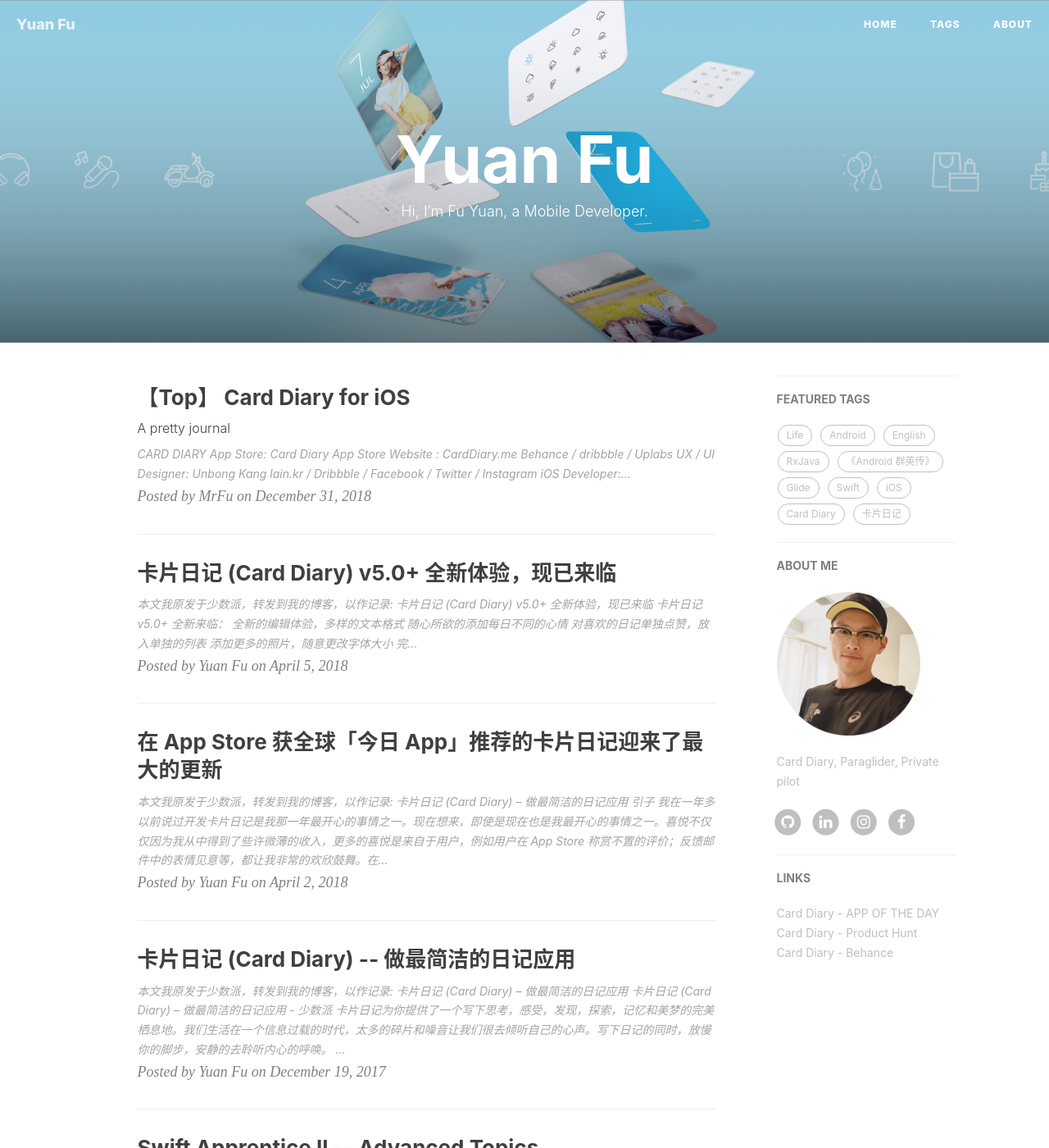
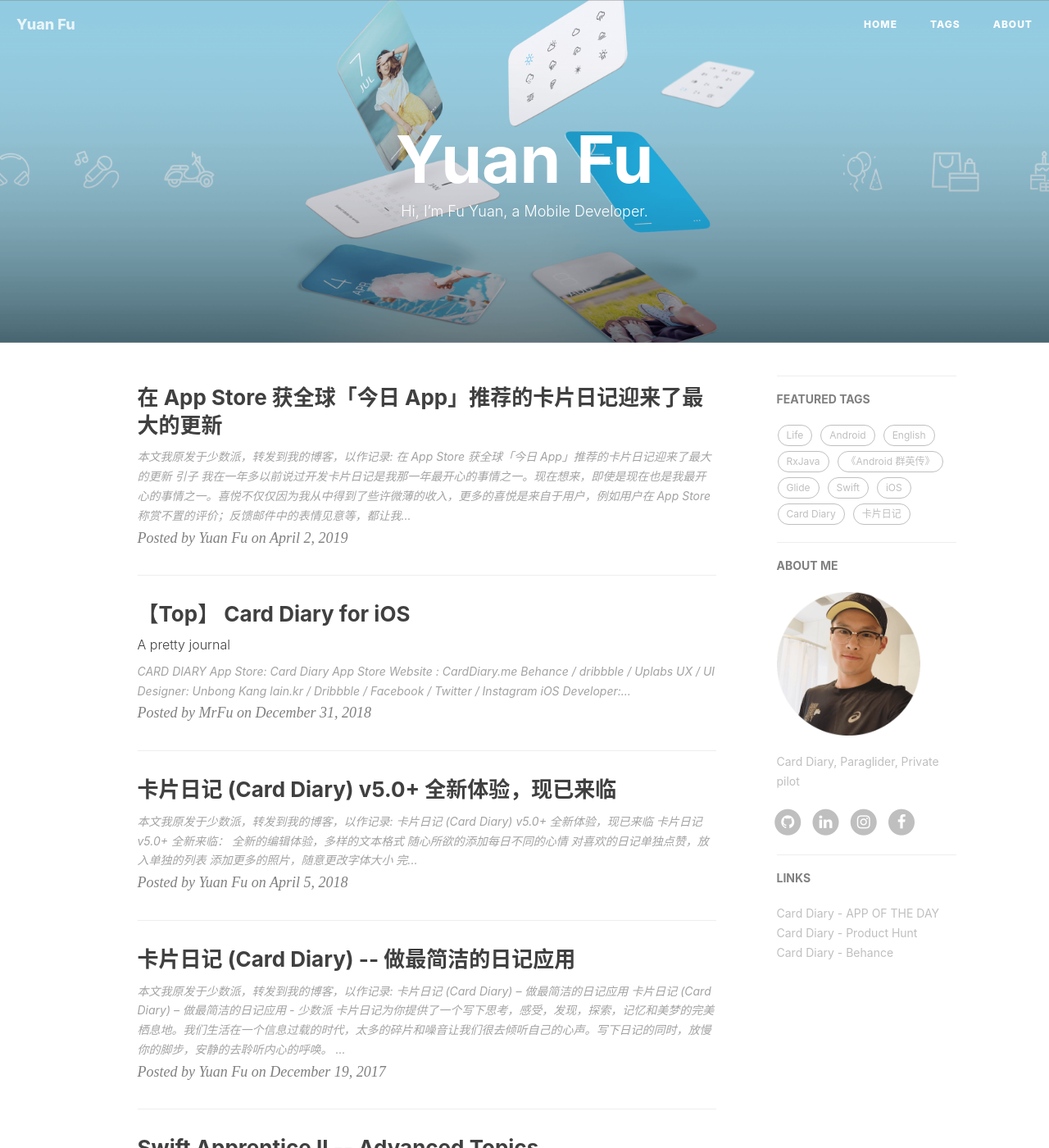
Before and after one commit to MrFuFuFu/mrfufufu.github.io, a Jekyll site: the page built from index.html, in a window 1280 px wide and 1400 px high. Shown: the whole window at 82% size. Built offline with Jekyll 4.4.1, drawn with Linux system fonts in a browser that asks for light colours; nearby versions of some CDN libraries; the list of posts is cut into pages by our own code; comment, search, counter and statistics services are not loaded.

Commit message:
update info

```diff
--- a/_posts/2019-04-02-SSpai-CardDiaryNewUpdate.md
+++ b/_posts/2019-04-02-SSpai-CardDiaryNewUpdate.md
@@ -2,14 +2,14 @@
 layout: post
 title:  在 App Store 获全球「今日 App」推荐的卡片日记迎来了最大的更新
 author: Yuan Fu
-date:   2018-04-02
+date:   2019-04-02
 catalog:    true
 tags:
     - Card Diary
     - 卡片日记
 ---
 
-> 本文我原发于少数派，转发到我的博客，以作记录: [卡片日记 (Card Diary) -- 做最简洁的日记应用](https://sspai.com/post/53803)
+> 本文我原发于少数派，转发到我的博客，以作记录: [在 App Store 获全球「今日 App」推荐的卡片日记迎来了最大的更新](https://sspai.com/post/53803)
 
 
 ![Cover](/img/carddiary/cover.png)
@@ -113,3 +113,6 @@
 
 
 ![iPadDetailPage](/img/carddiary/LastImg.png)
+
+
+> [在 App Store 获全球「今日 App」推荐的卡片日记迎来了最大的更新](https://sspai.com/post/53803)
```
